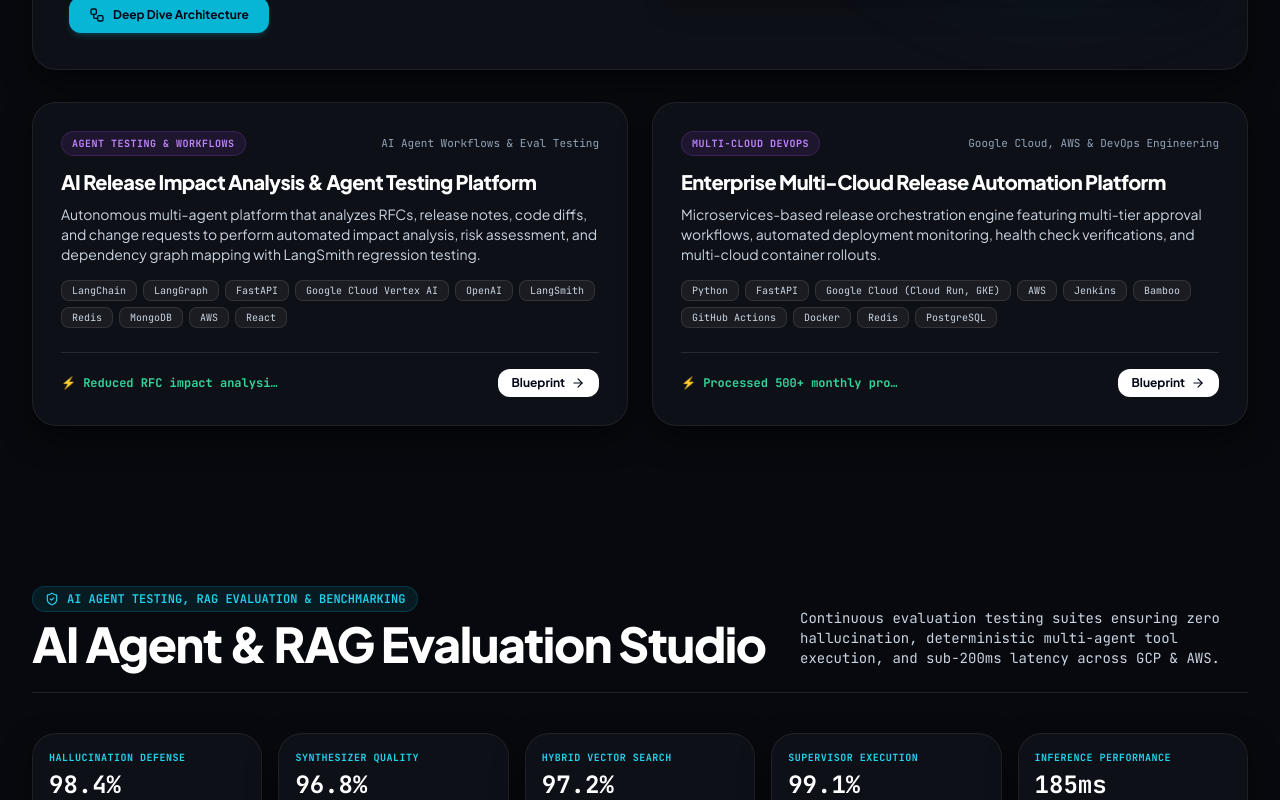
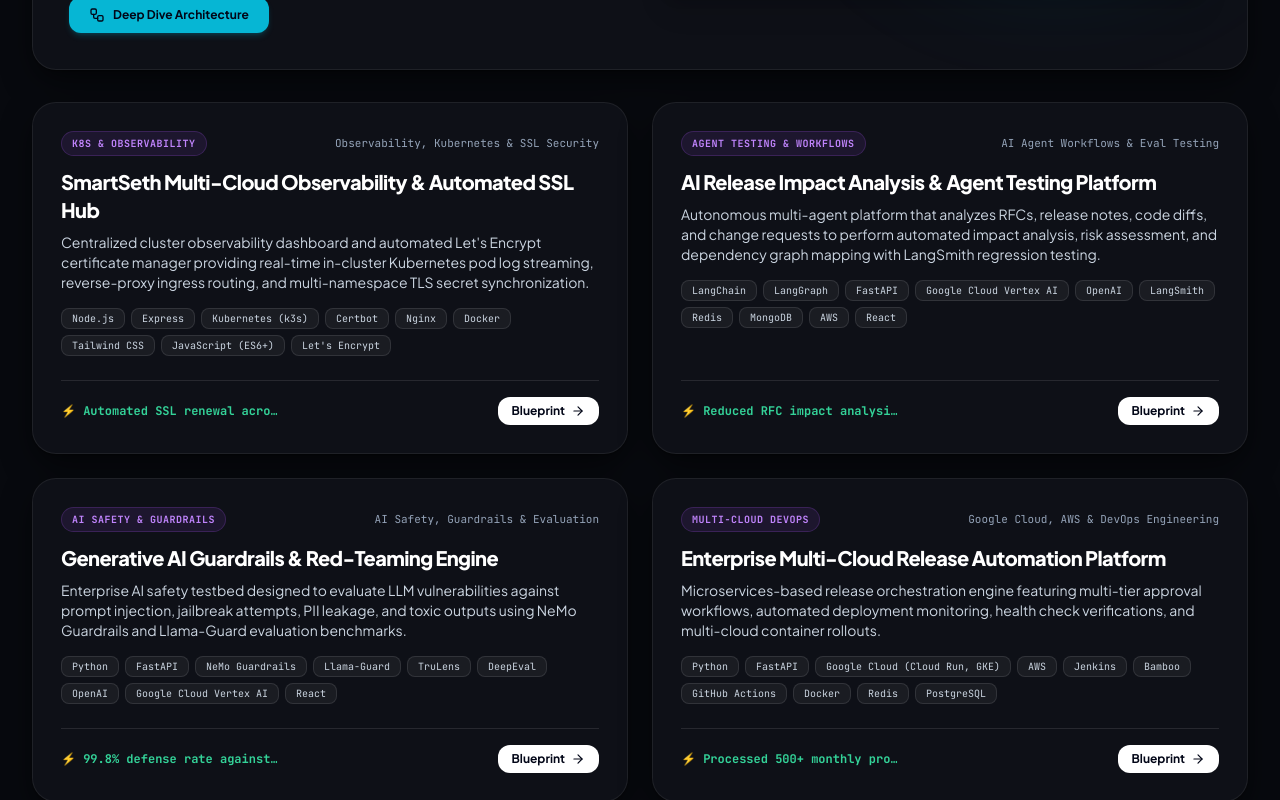
Before and after one commit to arbhutale/personal, a Next.js app: page / in a window 1280 px wide. Shown: the part 2820-3620 px from the top of the page. Built offline with nearby package versions, Linux system fonts and the light colour scheme; a web font is replaced by a local one.

Commit message:
feat: add flagship production projects and rich architecture details to website and resume PDF sheet

```diff
--- a/components/ResumeModal.tsx
+++ b/components/ResumeModal.tsx
@@ -138,23 +138,29 @@
             </div>
           </div>
 
-          {/* Key Projects */}
+          {/* Key Projects & Architectures */}
           <div>
             <h3 className="text-xs font-black uppercase tracking-widest text-slate-900 border-b-2 border-slate-900 pb-1 mb-3">
-              Key Projects
+              Key Production Projects & Architectures
             </h3>
-            <div className="space-y-3.5 text-xs">
+            <div className="space-y-4 text-xs">
               {PROJECTS.map((proj, pIdx) => (
-                <div key={pIdx}>
+                <div key={pIdx} className="space-y-1">
                   <div className="font-bold text-slate-900 flex items-center justify-between">
                     <span className="text-xs sm:text-sm font-black text-slate-950">{proj.title}</span>
+                    <span className="text-sky-800 font-mono text-[11px] font-bold">⚡ {proj.metrics}</span>
                   </div>
-                  <div className="text-[11px] text-slate-600 font-mono italic mb-1">
-                    Technologies: {proj.technologies.join(', ')}
+                  <div className="text-[11px] text-slate-600 font-mono italic">
+                    Tech Stack: {proj.technologies.join(', ')}
                   </div>
-                  <p className="text-slate-700 leading-relaxed">
-                    • {proj.description}
+                  <p className="text-slate-700 leading-relaxed font-medium">
+                    {proj.description}
                   </p>
+                  <ul className="list-disc list-outside pl-4 space-y-0.5 text-[11px] text-slate-700 leading-normal">
+                    {proj.architectureDetails.map((detail, dIdx) => (
+                      <li key={dIdx}>{detail}</li>
+                    ))}
+                  </ul>
                 </div>
               ))}
             </div>
--- a/data/portfolioData.ts
+++ b/data/portfolioData.ts
@@ -157,23 +157,45 @@
     id: "enterprise-rag-eval-assistant",
     title: "Enterprise AI Knowledge Assistant & Evaluation Suite",
     category: "Generative AI, Agentic RAG & Eval",
-    description: "Enterprise multi-agent RAG platform featuring automated multi-format document ingestion (PDF, DOCX, Excel), hybrid semantic retrieval, and a continuous automated evaluation pipeline tracking faithfulness, context precision, and hallucination scores.",
+    description: "Enterprise multi-agent RAG platform featuring automated multi-format document ingestion (PDF, DOCX, Excel), hybrid semantic retrieval (BM25 + Dense Vectors), and a continuous automated evaluation pipeline tracking faithfulness, context precision, and hallucination scores.",
     architectureDetails: [
-      "Multi-Agent RAG pipeline orchestrated via LangChain & LangGraph with autonomous query rewriting and routing.",
-      "Continuous automated RAG evaluation test bench utilizing Ragas, TruLens, and DeepEval measuring context recall and answer relevance.",
-      "Multi-Cloud foundation supporting Google Cloud Vertex AI (Gemini 1.5 Pro), Azure OpenAI, and local FAISS/ChromaDB vector indices.",
-      "Containerized microservices backend on FastAPI, deployed on scalable Google Cloud Run and AWS ECS."
+      "Multi-Agent RAG pipeline orchestrated via LangChain & LangGraph with autonomous query rewriting, document chunk decomposition, and fallback routing.",
+      "Continuous automated RAG evaluation test bench utilizing Ragas, TruLens, and DeepEval measuring context recall, context precision, and answer relevancy.",
+      "Multi-Cloud foundation supporting Google Cloud Vertex AI (Gemini 1.5 Pro / Flash), Azure OpenAI, and local FAISS/ChromaDB vector indices.",
+      "Asynchronous FastAPI backend with SSE streaming, containerized using Docker and deployed on Google Cloud Run & AWS ECS."
     ],
     technologies: ["Python", "FastAPI", "LangChain", "LangGraph", "Google Cloud (Vertex AI, Gemini)", "Ragas", "TruLens", "ChromaDB", "FAISS", "React", "AWS", "Docker"],
     metrics: "98.4% Ragas Faithfulness Score with sub-second retrieval across 50,000+ enterprise docs",
     badge: "Flagship GenAI & Eval",
     accentColor: "#6366f1",
     flowSteps: [
-      { step: "1. Multi-Format Ingestion", detail: "PDF / DOCX / Excel parsing & metadata extraction" },
+      { step: "1. Multi-Format Ingestion", detail: "PDF / DOCX / Excel parsing & chunk metadata extraction" },
       { step: "2. Hybrid Embedding & Indexing", detail: "Vertex AI & OpenAI embeddings + ChromaDB/FAISS vector stores" },
       { step: "3. LangGraph Agent Supervisor", detail: "Supervisor agent decomposes query and delegates to specialized tools" },
       { step: "4. Automated Eval & Guardrails", detail: "Ragas / DeepEval validation for faithfulness and red-teaming checks" },
       { step: "5. Streamed Grounded Response", detail: "Context-grounded citations streamed to React UI" }
+    ]
+  },
+  {
+    id: "smartseth-observability-hub",
+    title: "SmartSeth Multi-Cloud Observability & Automated SSL Hub",
+    category: "Observability, Kubernetes & SSL Security",
+    description: "Centralized cluster observability dashboard and automated Let's Encrypt certificate manager providing real-time in-cluster Kubernetes pod log streaming, reverse-proxy ingress routing, and multi-namespace TLS secret synchronization.",
+    architectureDetails: [
+      "In-cluster pod telemetry & live log streaming engine executing real-time `kubectl` log tails across dev, prod, shared, and personal namespaces.",
+      "Automated Let's Encrypt SSL manager utilizing Certbot HTTP-01 challenge verification and automated k8s secret syncing (`tls-certs-dev`, `tls-certs-prod`).",
+      "Dynamic environment switcher supporting touchscreen swipe gestures, active tab centering, and reverse-proxy Nginx gateway routing.",
+      "Microservices architecture containerized with Docker, deployed on k3s / Kubernetes cluster with 99.99% uptime."
+    ],
+    technologies: ["Node.js", "Express", "Kubernetes (k3s)", "Certbot", "Nginx", "Docker", "Tailwind CSS", "JavaScript (ES6+)", "Let's Encrypt"],
+    metrics: "Automated SSL renewal across 10+ subdomains with real-time log streaming for 50+ pods",
+    badge: "K8s & Observability",
+    accentColor: "#0ea5e9",
+    flowSteps: [
+      { step: "1. ACME Challenge Trigger", detail: "Certbot HTTP-01 challenge routing via Nginx ingress" },
+      { step: "2. Certificate Issuance", detail: "Obtains 90-day Let's Encrypt SAN certificate" },
+      { step: "3. K8s Secret Sync", detail: "Syncs TLS certs to Kubernetes secrets across namespaces" },
+      { step: "4. Telemetry Stream", detail: "WebSocket / SSE pod log tailing & cluster status dashboard" }
     ]
   },
   {
@@ -197,6 +219,28 @@
       { step: "3. Risk Assessment Agent", detail: "Evaluates failure probability & rollback complexity" },
       { step: "4. LangSmith Eval Verification", detail: "Regression testing against historic change database" },
       { step: "5. Report Generation", detail: "Generates actionable executive summary & risk matrix" }
+    ]
+  },
+  {
+    id: "genai-red-teaming-engine",
+    title: "Generative AI Guardrails & Red-Teaming Engine",
+    category: "AI Safety, Guardrails & Evaluation",
+    description: "Enterprise AI safety testbed designed to evaluate LLM vulnerabilities against prompt injection, jailbreak attempts, PII leakage, and toxic outputs using NeMo Guardrails and Llama-Guard evaluation benchmarks.",
+    architectureDetails: [
+      "Automated red-teaming test harness generating 1,000+ synthetic attack prompts targeting RAG system boundaries.",
+      "Multi-layer guardrail pipeline enforcing input sanitization, context verification, and output filtering.",
+      "Integration with TruLens and DeepEval for automated safety benchmark scoring and policy enforcement.",
+      "Custom analytics dashboard tracking attack detection rates and latency overhead per guardrail check."
+    ],
+    technologies: ["Python", "FastAPI", "NeMo Guardrails", "Llama-Guard", "TruLens", "DeepEval", "OpenAI", "Google Cloud Vertex AI", "React"],
+    metrics: "99.8% defense rate against prompt injection attacks with under 20ms evaluation latency",
+    badge: "AI Safety & Guardrails",
+    accentColor: "#ef4444",
+    flowSteps: [
+      { step: "1. Attack Prompt Synthesis", detail: "Generates adversarial prompts targeting system boundaries" },
+      { step: "2. NeMo Guardrail Filter", detail: "Scans input for jailbreak patterns and PII leakage" },
+      { step: "3. Contextual Verification", detail: "Llama-Guard validation against safety policy rules" },
+      { step: "4. Benchmark Telemetry", detail: "Logs attack prevention metrics to evaluation database" }
     ]
   },
   {
```
